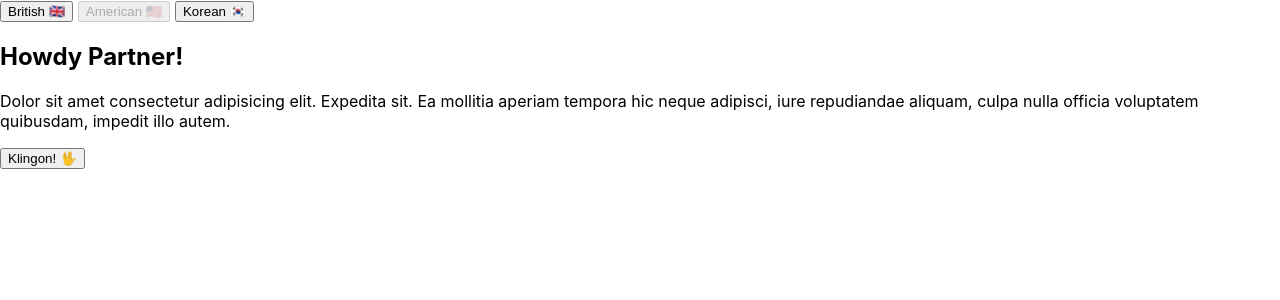
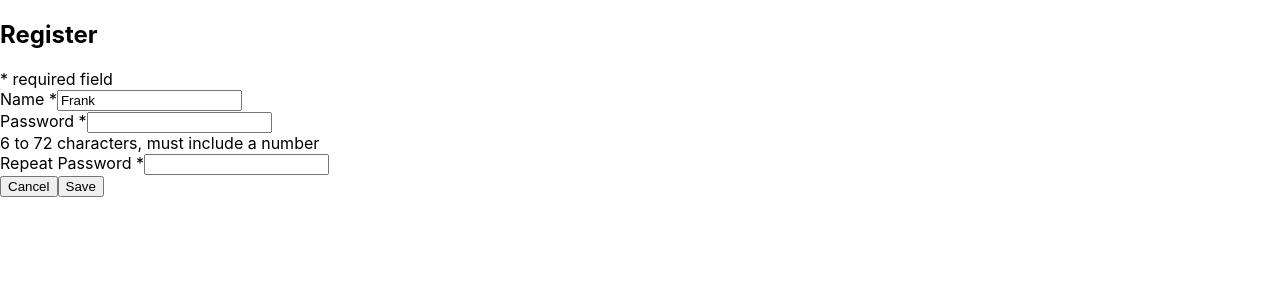
Before and after one commit to Az1rish/react-playground, a React (Create React App) app: page / in a window 1280 px wide. Shown: the top 300 px of the page. Built offline with nearby package versions, Linux system fonts and the light colour scheme.

Commit message:
provide example of form with e.target and ref styles

```diff
--- a/src/index.js
+++ b/src/index.js
@@ -1,10 +1,10 @@
 import React from 'react';
 import ReactDOM from 'react-dom';
-import AppLang from './lang-context/AppLang';
+import RegistrationForm from './registrationForm/registrationForm';
 import './index.css';
 
 
 ReactDOM.render(
-    <AppLang />,
+    <RegistrationForm />,
     document.getElementById('root')
 );
--- a/src/registrationForm/registrationForm.js
+++ b/src/registrationForm/registrationForm.js
@@ -1,9 +1,25 @@
 import React, { Component } from 'react';
 
+
 export default class RegistrationForm extends Component {
+    constructor(props) {
+        super(props);
+        this.nameInput = React.createRef();
+    }
+
+    handleSubmit(e) {
+        e.preventDefault();
+        const name = this.nameInput.current.value;
+        const password = e.target.password.value;
+        console.log('Name: ', name);
+        console.log('Password: ', password);
+    }
+
     render () {
         return (
-          <form className="registration">
+          <form
+            className="registration"
+            onSubmit={e => this.handleSubmit(e)}>
             <h2>Register</h2>
             <div className="registration__hint">* required field</div>
             <div className="form-group">
@@ -11,7 +27,9 @@ export default class RegistrationForm extends Component {
               <input
                 type="text" className="registration__control"
                 name="name"
-                id="name"/>
+                id="name"
+                ref={this.nameInput}
+                defaultValue='Frank' />
             </div>
             <div className="form-group">
                <label htmlFor="password">Password *</label>
```
